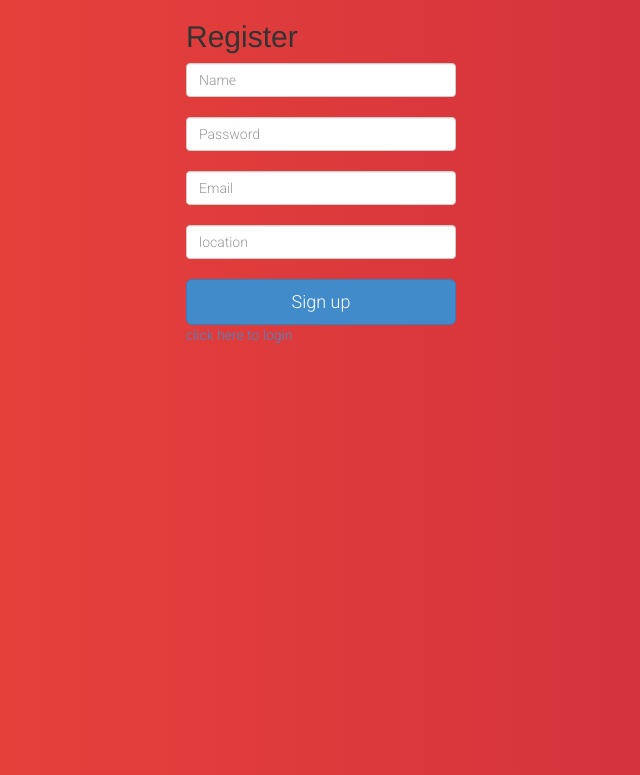
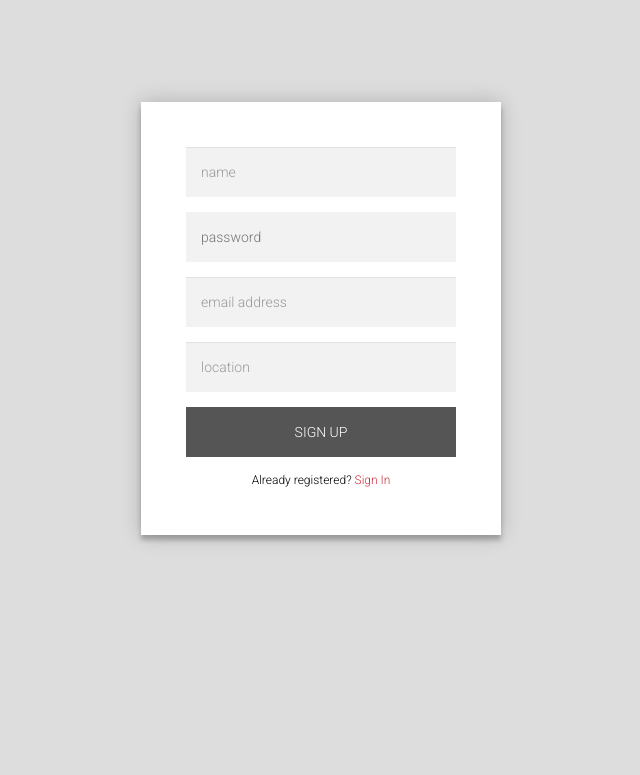
Before and after one commit to nnisa/Minimash-Final-Project, a PHP site: page /login/signup.php in a window 1280 px wide. Shown: the top 775 px of the page, without its empty margins (319-959 px from the left). Run offline with PHP 8.4, Linux system fonts and the light colour scheme; some libraries are stand-ins or nearby versions.

Commit message:
styled the forms

```diff
--- a/css/main.css
+++ b/css/main.css
@@ -16,6 +16,8 @@
   box-shadow: 0 0 20px 0 rgba(0, 0, 0, 0.2), 0 5px 5px 0 rgba(0, 0, 0, 0.24);
 }
 .form input {
+  border-radius: initial;
+  height: 50px;
   font-family: "Roboto", sans-serif;
   outline: 0;
   background: #f2f2f2;
@@ -23,7 +25,7 @@
   border: 0;
   margin: 0 0 15px;
   padding: 15px;
-  box-sizing: border-box;
+ /* box-sizing: border-box;*/
   font-size: 14px;
 }
 
@@ -52,16 +54,17 @@ input#mypassword{
 }
 .form .message {
   margin: 15px 0 0;
-  color: #b3b3b3;
+  color: black;
   font-size: 12px;
 }
 .form .message a {
-  color: #4CAF50;
+  color: #cb2d3e;
   text-decoration: none;
+
 }
-.form .register-form {
+/*.form .register-form {
   display: none;
-}
+}*/
 .container {
   position: relative;
   z-index: 1;
@@ -97,10 +100,10 @@ input#mypassword{
 }
 body {
   background: #cb2d3e; /* fallback for old browsers */
-  background: -webkit-linear-gradient(right, #cb2d3e, #ef473a);
-  background: -moz-linear-gradient(right, #cb2d3e, #ef473a);
-  background: -o-linear-gradient(right, #cb2d3e, #ef473a);
-  background: linear-gradient(to left, #cb2d3e, #ef473a);
+  background: -webkit-linear-gradient(right, #dddddd, #dddddd);
+  background: -moz-linear-gradient(right, #dddddd, #dddddd);
+  background: -o-linear-gradient(right, #dddddd, #dddddd);
+  background: linear-gradient(to left, #dddddd, #dddddd);
   font-family: "Roboto", sans-serif;
   -webkit-font-smoothing: antialiased;
   -moz-osx-font-smoothing: grayscale;
--- a/login/main_login.php
+++ b/login/main_login.php
@@ -16,14 +16,12 @@ if (isset($_SESSION['email'])) {
     <link href="../css/main.css" rel="stylesheet" media="screen">
   </head>
 
-
 <body>
   <div class="signin-page">
     <div class="form">
       <form class="login-form" class="form-signin" id="myemail" class="email-2" type="text" class="form-control" name="form1" method="post" action="checklogin.php">
         <input type="mtemail" class="email-2" placeholder="email"/>
         <input type="password" name="mypassword" id="mypassword" class="form-control" class="password-2" placeholder="password"/>
-
         <button name="Submit" class="sign-in" id="submit" class="btn btn-lg btn-primary btn-block" type="submit" >Sign In</button>
         <p class="message">Not registered? <a href="signup.php">Create an account</a></p>
 
--- a/login/signup.php
+++ b/login/signup.php
@@ -5,8 +5,6 @@
       session_start();
       session_destroy();
   }
-
-
 ?>
 <!DOCTYPE html>
 <html lang="en">
@@ -20,34 +18,24 @@
   </head>
 
 <body>
-    <div class="container">
-
-      <form class="form-signup" id="usersignup" name="usersignup" method="post" action="createuser.php">
-        <h2 class="form-signup-heading">Register</h2>
-        <input name="name" id="name" type="text" class="form-control" placeholder="Name">
-<br>
-        <input name="password" id="password" type="password" class="form-control" placeholder="Password">
-<br>
-		<input name="email" id="email" type="text" class="form-control" placeholder="Email">
-<br>
-		<input name="location" id="location" type="text" class="form-control" placeholder="location">
-<br>
-        <button name="Submit" id="submit" class="btn btn-lg btn-primary btn-block" type="submit">Sign up</button>
-
-        <div id="message"></div>
-		<a href="main_login.php">click here to login</a>
+  <div class="signin-page">
+    <div class="form">
+      <form class="register-form" class="form-signup" id="usersignup" name="usersignup" method="post" action="createuser.php">
+        <input name="name" id="name" class="form-control" type="text" class="name" placeholder="name"/>
+        <input type="password" class="password" name="password" id="password" class="form-control" placeholder="password"/>
+        <input name="email" id="email" class="form-control" type="email" class="email" placeholder="email address"/>
+        <input type="text" name="location" id="location" class="form-control" class="location" placeholder="location"/>
+        <button name="Submit" id="submit" class="signup" class="btn btn-lg btn-primary btn-block" type="submit">Sign up</button>
+        <p class="message">Already registered? <a href="main_login.php">Sign In</a></p>
       </form>
-
-    </div> <!-- /container -->
+    </div>
+  </div>
 
 <!-- jQuery (necessary for Bootstrap's JavaScript plugins) -->
 <script src="//code.jquery.com/jquery.js"></script>
 <!-- Include all compiled plugins (below), or include individual files as needed -->
 <script type="text/javascript" src="js/bootstrap.js"></script>
-
 <script src="js/signup.js"></script>
-
-
 <script src="http://jqueryvalidation.org/files/dist/jquery.validate.min.js"></script>
 <script src="http://jqueryvalidation.org/files/dist/additional-methods.min.js"></script>
 <script>
@@ -65,6 +53,5 @@ $( "#usersignup" ).validate({
   }
 });
 </script>
-
   </body>
 </html>
```
Lines whose indentation alone changed are shown as unchanged.
